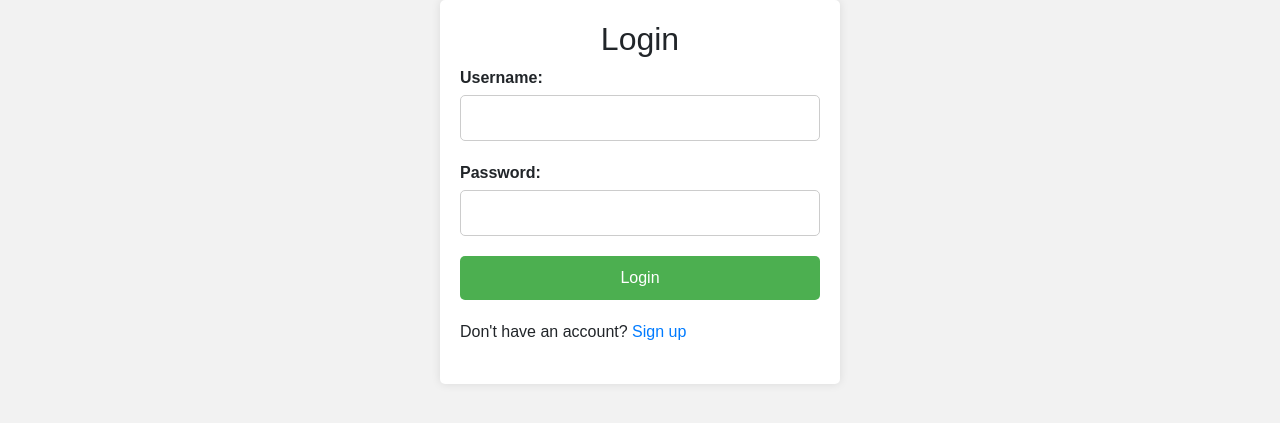
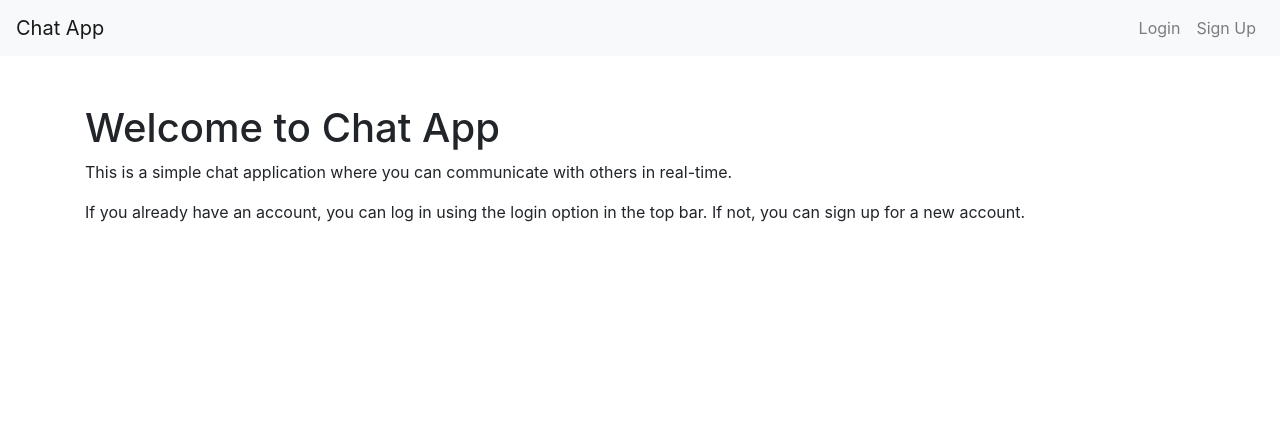
Before and after one commit to mchliyah/chat_app, a Django app: page / in a window 1280 px wide. Shown: the top 423 px of the page. Run offline with Django 5.2, Linux system fonts and the light colour scheme; some libraries are stand-ins or nearby versions.

```diff
--- a/back-end/chat/templates/index.html
+++ b/back-end/chat/templates/index.html
@@ -1,30 +1,42 @@
 <!DOCTYPE html>
-<html>
+<html lang="en">
 <head>
-    <title>Login/Signup Page</title>
+    <meta charset="UTF-8">
+    <meta name="viewport" content="width=device-width, initial-scale=1.0">
+    <title>Welcome to Chat App</title>
     <link rel="stylesheet" href="https://stackpath.bootstrapcdn.com/bootstrap/4.5.0/css/bootstrap.min.css">
-    <link rel="stylesheet" href="base.css">
+    <!-- Add any additional CSS styles here -->
+    <style>
+        /* Add your custom CSS styles here */
+    </style>
 </head>
 <body>
-    <div class="container">
-        <h2>Login</h2>
-        <form action="{% url 'login' %}" method="POST">
-            {% csrf_token %}
-            <div class="form-group">
-                <label for="username">Username:</label>
-                <input type="text" id="username" name="username" required>
-            </div>
-            <div class="form-group">
-                <label for="password">Password:</label>
-                <input type="password" id="password" name="password" required>
-            </div>
-            <div class="form-group">
-                <button type="submit">Login</button>
-            </div>
-            <div class="form-group switch-form">
-                Don't have an account? <a href="{% url 'signup' %}">Sign up</a>
-            </div>
-        </form>
+    <!-- Top Navigation Bar -->
+    <nav class="navbar navbar-expand-lg navbar-light bg-light">
+        <a class="navbar-brand" href="#">Chat App</a>
+        <button class="navbar-toggler" type="button" data-toggle="collapse" data-target="#navbarNav" aria-controls="navbarNav" aria-expanded="false" aria-label="Toggle navigation">
+            <span class="navbar-toggler-icon"></span>
+        </button>
+        <div class="collapse navbar-collapse" id="navbarNav">
+            <ul class="navbar-nav ml-auto">
+                <li class="nav-item">
+                    <a class="nav-link" href="{% url 'login' %}">Login</a>
+                </li>
+                <li class="nav-item">
+                    <a class="nav-link" href="{% url 'signup' %}">Sign Up</a>
+                </li>
+            </ul>
+        </div>
+    </nav>
+
+    <!-- Page Content -->
+    <div class="container mt-5">
+        <h1>Welcome to Chat App</h1>
+        <p>This is a simple chat application where you can communicate with others in real-time.</p>
+        <p>If you already have an account, you can log in using the login option in the top bar. If not, you can sign up for a new account.</p>
     </div>
+
+    <!-- Bootstrap CSS -->
+    <link rel="stylesheet" href="https://stackpath.bootstrapcdn.com/bootstrap/4.5.0/css/bootstrap.min.css">
 </body>
 </html>
```
Also changed, not shown: back-end/chat/views.py (+11 -0 lines), back-end/chat_app/settings.py (+19 -4 lines), back-end/requirements.txt (added, +393 -0 lines), docker-compose.yml (+49 -0 lines), front-end/src/App.js (+13 -11 lines), 4 other files.
